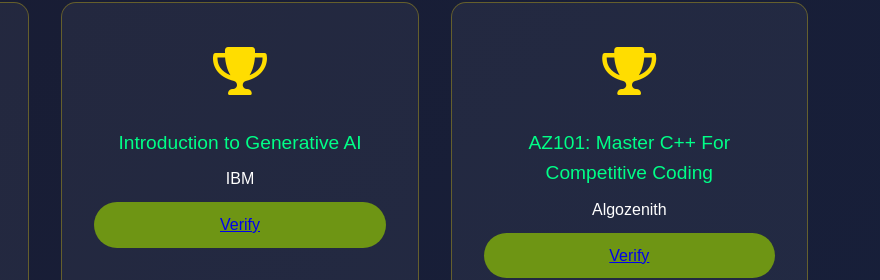
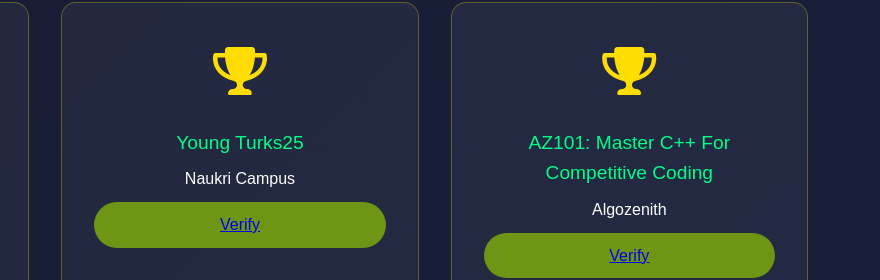
Before and after one commit to shakyanu123/Portfolio2, a plain HTML site: page index.html in a window 1280 px wide. Shown: the part 5696-5976 px from the top of the page, 400-1280 px from the left. Drawn offline with Linux system fonts and the light colour scheme.

Commit message:
Update index.html

```diff
--- a/index.html
+++ b/index.html
@@ -382,11 +382,11 @@
                     <div class="certificate-icon">
                         <i class="fas fa-trophy"></i>
                     </div>
-                    <div class="certificate-title">Introduction to Generative AI
+                    <div class="certificate-title">Young Turks25
                     </div>
-                    <div class="certificate-issuer">IBM</div>
+                    <div class="certificate-issuer">Naukri Campus</div>
                     <div class="button">
-                        <a href="https://drive.google.com/file/d/1qtrAH1HBJ-k94qxSblzwur5BkMFuJPFQ/view?usp=sharing" target="_blank"
+                        <a href="https://www.naukri.com/campus/certificates/young_turks25_round_1_achievement/v0/68d9b94f782243438972b85d?utm_source=certificate&utm_medium=copy&utm_campaign=68d9b94f782243438972b85d" target="_blank"
                             rel="noopener noreferrer">
                             Verify
                         </a>
```
